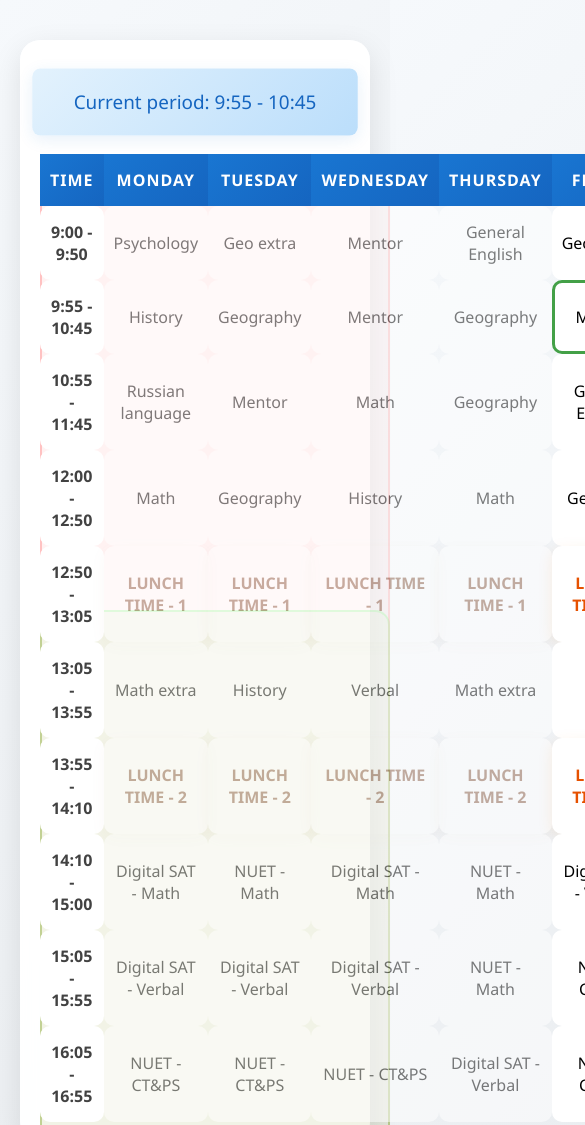
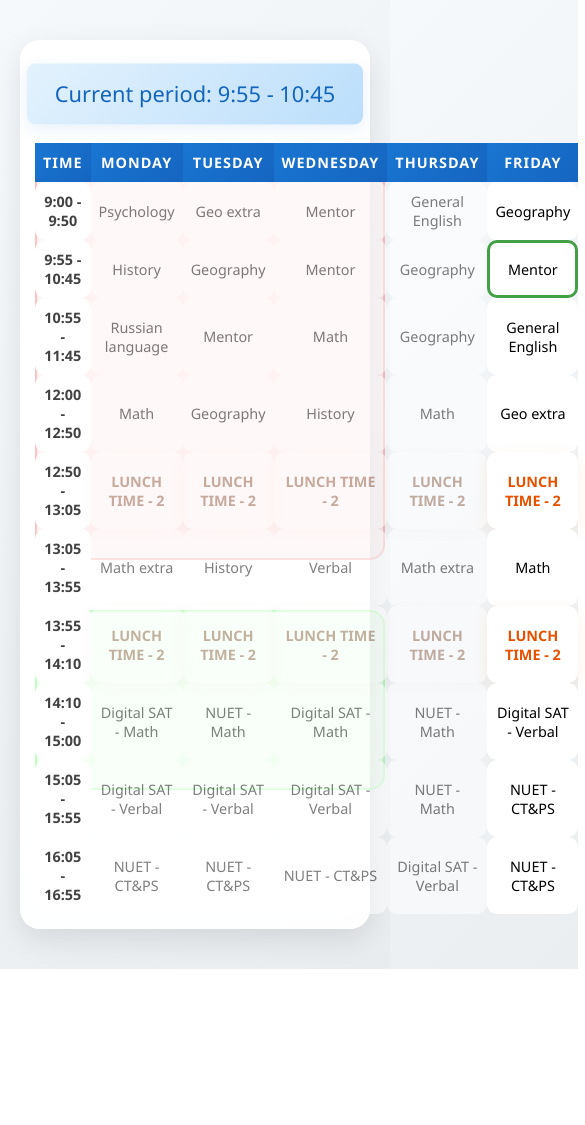
Before and after one commit to yerassyl007/timetable, a plain HTML site: page test.html in a window 390 px wide. Shown: the top 1125 px of the page, 585 px wide, since content can reach past the window. After the commit the page ends 969 px from the top, so only its background shows below. Drawn offline with nearby package versions, Linux system fonts and the light colour scheme.

Commit message:
Update test.html

```diff
--- a/test.html
+++ b/test.html
@@ -178,49 +178,20 @@
 
         @media (max-width: 768px) {
             .container {
-                padding: 20px;
-                width: 100%;
-                margin: 0 auto;
-            }
-
-            .timetable {
-                font-size: 16px;
-                width: 100%;
+                padding: 15px;
             }
 
             .timetable th, .timetable td {
-                padding: 15px 10px;
-                font-size: 16px;
-            }
-
-            .time-column {
-                font-size: 16px;
-            }
-
-            .subject {
-                font-size: 16px;
-            }
-
-            .lunch {
-                font-size: 16px;
-            }
-
-            .current-info {
-                font-size: 18px;
-                padding: 20px;
+                padding: 10px 8px;
+                font-size: 0.9em;
             }
 
             .section-label {
                 display: none;
             }
 
-            .unt-section, .nu-section {
-                height: 100%;
-                background-size: 100% 100%;
-            }
-
-            .tooltip {
-                font-size: 14px;
+            .timetable {
+                overflow-x: auto;
             }
         }
     </style>
@@ -246,7 +217,6 @@
                 <th>Friday</th>
             </tr>
         </table>
-    </div>
 
         <script>
             const periods = [
@@ -313,7 +283,7 @@
                 ],
                 [
                     { subject: "Geography", teacher: "Nurken agay", room: "313" },
-                { subject: "Mentor", teacher: "Serik Inabat", room: "313" },
+                    { subject: "Mentor", teacher: "Serik Inabat", room: "313"},
                     { subject: "General English", teacher: "Marzhan apay", room: "313"},
                     { subject: "Geo extra", teacher: "Ayana apay", room: "313" },
                     { subject: "LUNCH TIME - 1"},
@@ -340,7 +310,7 @@
                         const cell = document.createElement('td');
                         if (period[2] === 'LUNCH-1' || period[2] === 'LUNCH-2') {
                             cell.className = 'lunch';
-                        cell.textContent = period[2] === 'LUNCH-1' ? 'LUNCH TIME - 1' : 'LUNCH TIME - 2';
+                            cell.textContent = period[2] === 'LUNCH-1 ' ? 'LUNCH TIME - 1' : 'LUNCH TIME - 2';
                         } else {
                             cell.className = `subject ${period[2].toLowerCase()}`;
                             cell.textContent = schedule[i][index].subject; // Each subject gets a unique name
```
Lines whose indentation alone changed are shown as unchanged.
